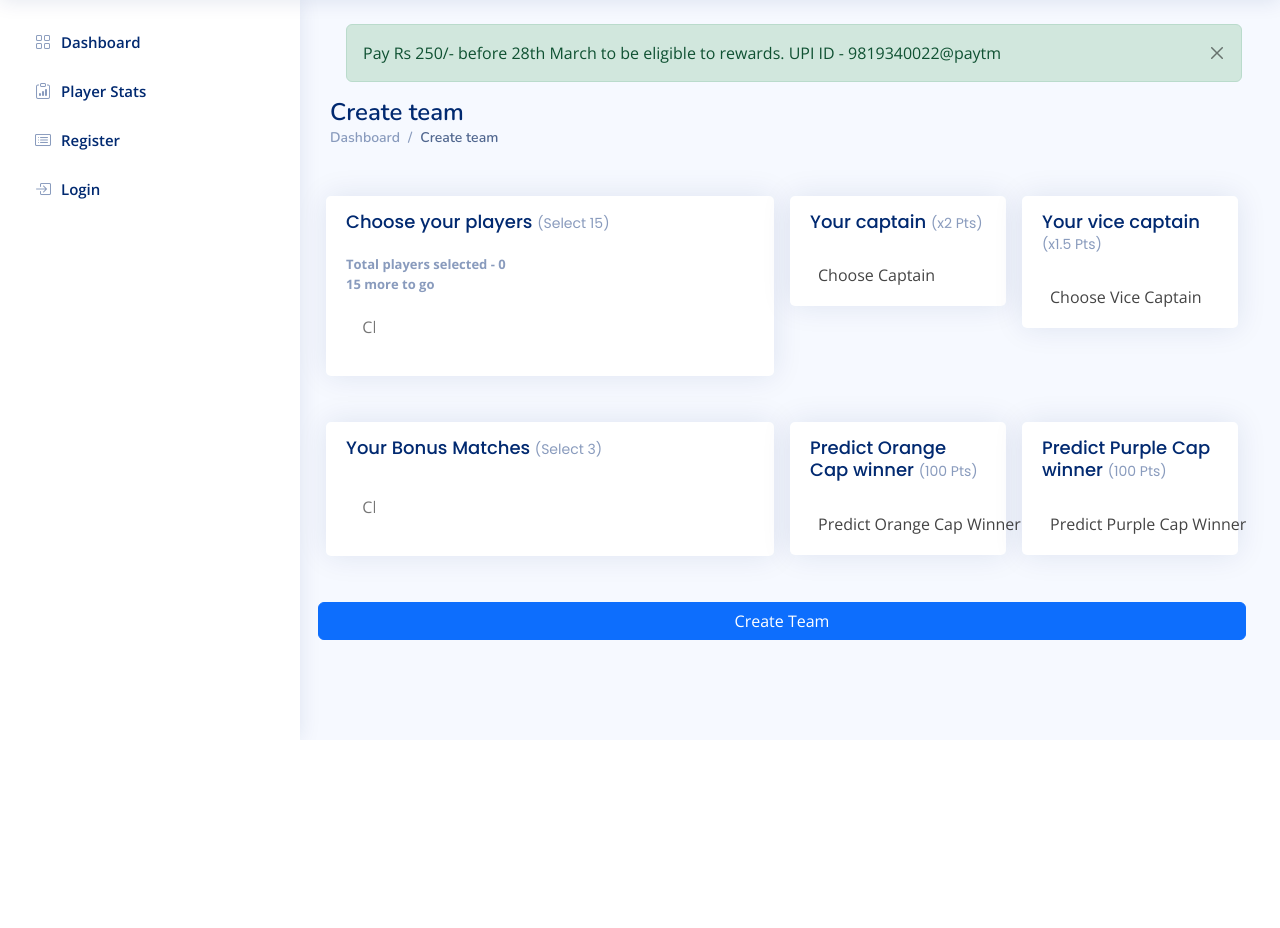
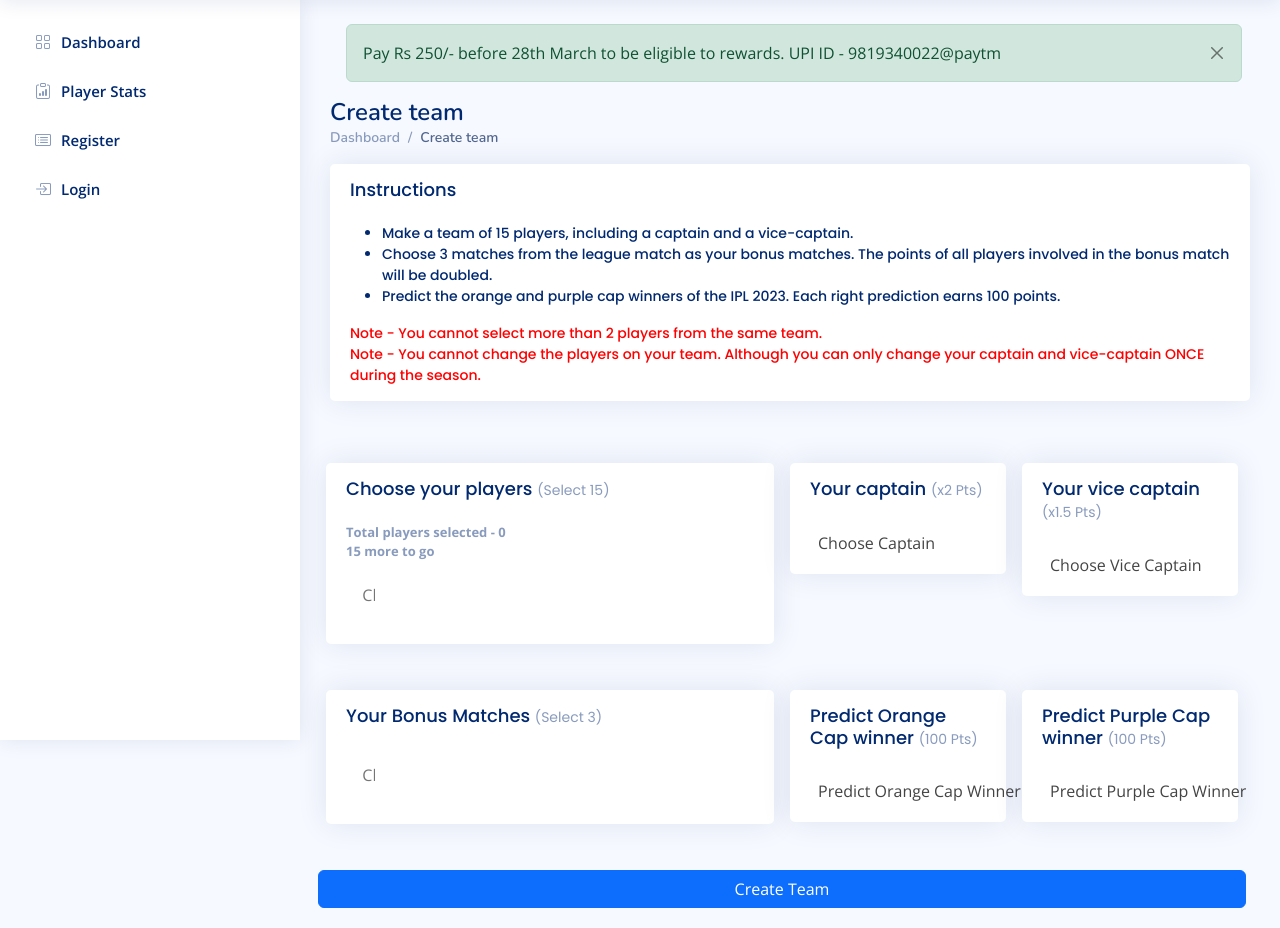
Before and after one commit to shubh1605/PlayerBattle, a Django app: template core/templates/core/create_team.html in a window 1280 px wide. Shown: the part 60-988 px from the top of the page. Before the commit the page ends 800 px from the top, so only its background shows below. Run offline with Django 4.2, Linux system fonts and the light colour scheme; the template is opened without the code that fills it, so the values that code supplies are empty; some libraries are stand-ins or nearby versions.

Commit message:
instructions added

```diff
--- a/core/static/core/assets/css/style.css
+++ b/core/static/core/assets/css/style.css
@@ -1316,6 +1316,23 @@ h6 {
   font-weight: 700;
 }
 
+.instructions{
+  /* padding: 15px 0 15px 0; */
+  font-size: 14px;
+  font-weight: 500;
+  color: #012970;
+  font-family: "Poppins", sans-serif;
+}
+
+.important-instruction{
+  font-size: 14px;
+  font-weight: 500;
+  color: red;
+  font-family: "Poppins", sans-serif;
+}
+
+/* end create team style */
+
 .required {
   color: #ed3c0d;
   text-align: left;
--- a/core/templates/core/create_team.html
+++ b/core/templates/core/create_team.html
@@ -1,7 +1,5 @@
 {% extends 'core/base.html' %}
 {% load static %}
-
-
 {% block style %}
   <link href="https://cdnjs.cloudflare.com/ajax/libs/select2/4.0.6-rc.0/css/select2.min.css" rel="stylesheet" />
   <link href="https://raw.githack.com/ttskch/select2-bootstrap4-theme/master/dist/select2-bootstrap4.css" rel="stylesheet"> <!-- for live demo page -->
@@ -59,7 +57,23 @@
       </nav>
     </div><!-- End Page Title -->
 
+
+
     <div class="row">
+      <div class="col-lg-12">
+        <div class="card">
+            <div class="card-body">
+              <h5 class="card-title">Instructions</h5>
+              <ul class="instructions">
+                <li>Make a team of 15 players, including a captain and a vice-captain.</li>
+                <li>Choose 3 matches from the league match as your bonus matches. The points of all players involved in the bonus match will be doubled.</li>
+                <li>Predict the orange and purple cap winners of the IPL 2023. Each right prediction earns 100 points.</li>
+              </ul>
+              <div class="important-instruction">Note - You cannot select more than 2 players from the same team.</div>
+              <div class="important-instruction">Note - You cannot change the players on your team. Although you can only change your captain and vice-captain ONCE during the season.</div>
+            </div>
+        </div>
+      </div>
       <form class="row g-3 needs-validation" method="POST" action="{% url 'create-team' %}"  id="create_team_form" >
       {% csrf_token %}
       <div class="col-lg-6">
```
Also changed, not shown: core/templates/core/home_page.html (+35 -2 lines), static/core/assets/css/style.css (+23 -0 lines).
